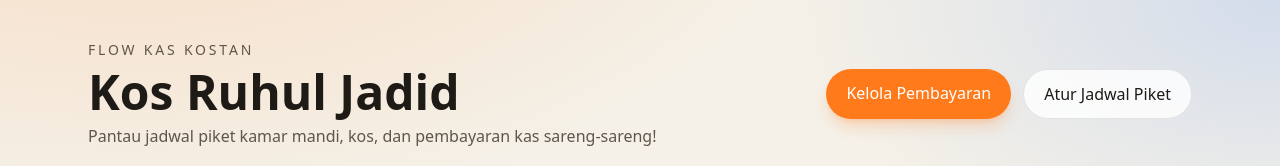
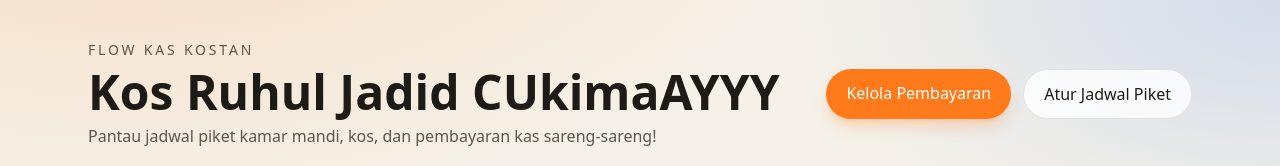
Before and after one commit to didimardiansyah/ruhul-jadid-app, a Next.js app: page / in a window 1280 px wide. Shown: the top 166 px of the page. Built offline with nearby package versions, Linux system fonts and the light colour scheme; no server answers; the database is empty.

Commit message:
Update page.js
push kedua

```diff
--- a/app/page.js
+++ b/app/page.js
@@ -124,7 +124,7 @@ export default function Home() {
               Flow Kas Kostan
             </p>
             <h1 className="text-4xl md:text-5xl font-semibold mt-2">
-              Kos Ruhul Jadid
+              Kos Ruhul Jadid CUkimaAYYY
             </h1>
             <p className="text-[color:var(--muted)] mt-2 max-w-xl">
               Pantau jadwal piket kamar mandi, kos, dan pembayaran kas sareng-sareng!
```
